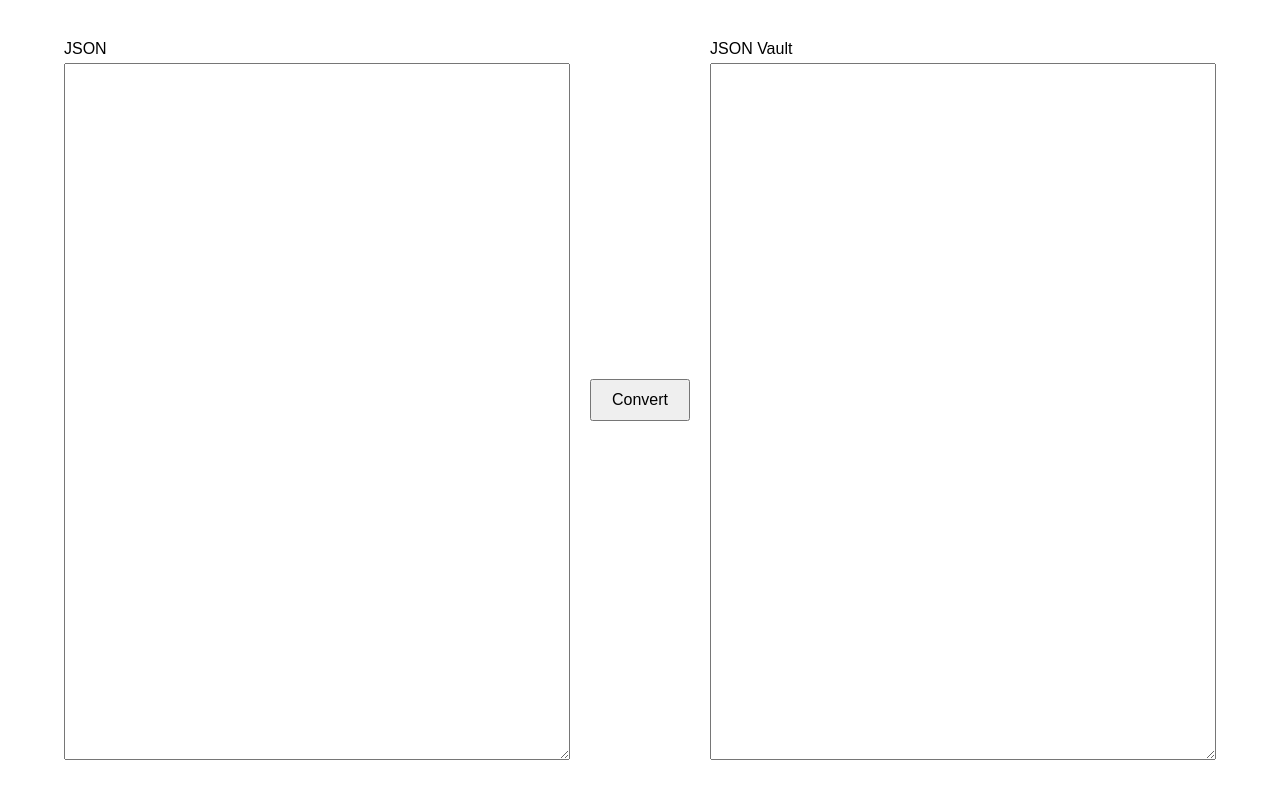
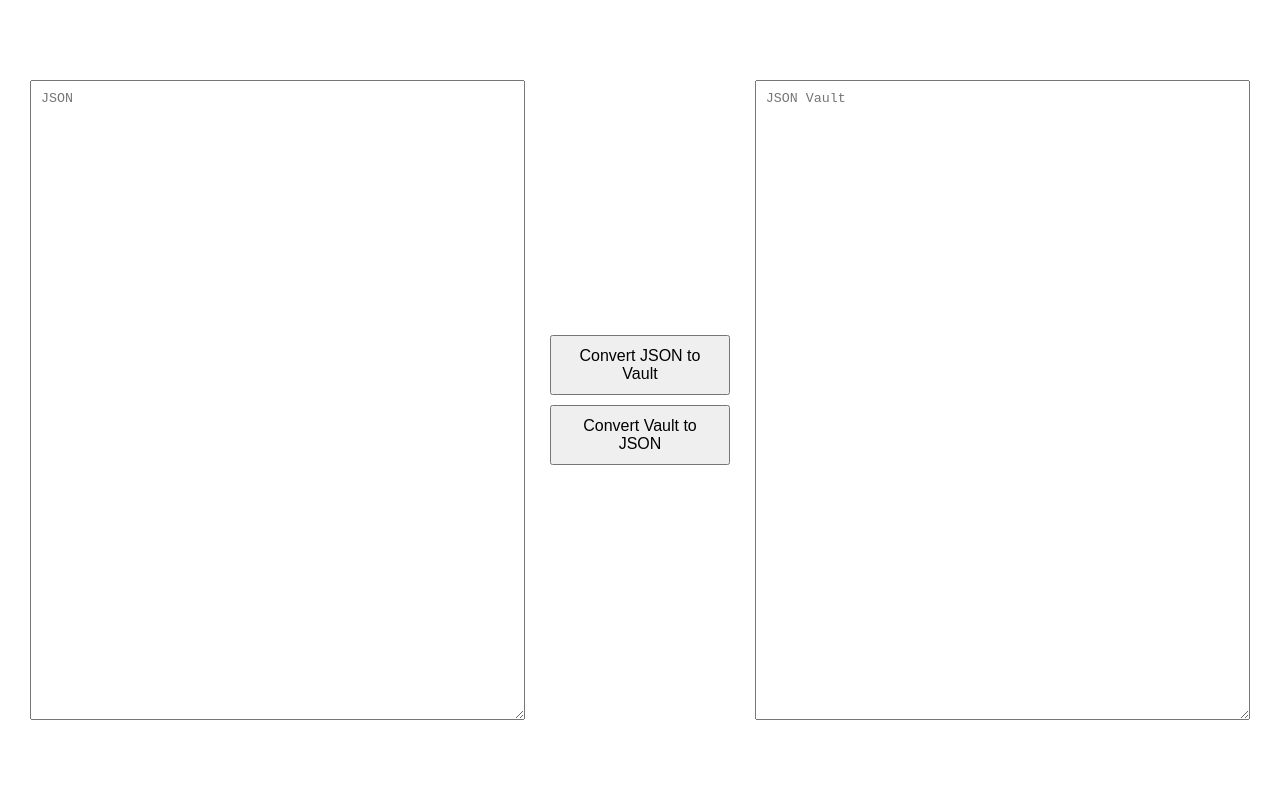
Before and after one commit to mauwahid/jsontovaultconfig, a plain HTML site: page index.html in a window 1280 px wide. Drawn offline with Linux system fonts and the light colour scheme.

Commit message:
Update index.html

```diff
--- a/index.html
+++ b/index.html
@@ -1,60 +1,83 @@
 <!DOCTYPE html>
-<html lang="en">
+<html>
 <head>
-    <meta charset="UTF-8">
-    <meta name="viewport" content="width=device-width, initial-scale=1.0">
-    <title>JSON to JSON Vault Converter</title>
+    <title>JSON Converter</title>
     <style>
         body {
+            font-family: Arial, sans-serif;
             display: flex;
             justify-content: center;
             align-items: center;
             height: 100vh;
-            font-family: Arial, sans-serif;
             margin: 0;
+            padding: 20px;
+            box-sizing: border-box;
         }
-        .container {
-            display: flex;
-            flex-direction: row;
-            gap: 20px;
-            width: 90%; /* Menggunakan 90% dari lebar browser */
-            height: 90%; /* Menggunakan 90% dari tinggi browser */
+        textarea {
+            width: 45%;
+            height: 80vh;
+            margin: 10px;
+            padding: 10px;
+            box-sizing: border-box;
         }
-        .container div {
+        .buttons {
             display: flex;
             flex-direction: column;
-            flex: 1;
-        }
-        textarea {
-            flex: 1;
-            padding: 10px;
-            font-family: monospace;
-            font-size: 14px;
+            align-items: center;
+            justify-content: center;
+            margin: 10px;
         }
         button {
-            align-self: center;
             padding: 10px 20px;
+            margin: 5px;
             font-size: 16px;
-            margin-top: auto; /* Align button to the center vertically */
-            margin-bottom: auto; /* Align button to the center vertically */
         }
-        label {
-            margin-bottom: 5px;
+        .toast {
+            visibility: hidden;
+            min-width: 250px;
+            margin-left: -125px;
+            background-color: #333;
+            color: #fff;
+            text-align: center;
+            border-radius: 2px;
+            position: fixed;
+            z-index: 1;
+            left: 50%;
+            bottom: 30px;
+            font-size: 17px;
+            padding: 10px;
+        }
+        .toast.show {
+            visibility: visible;
+            -webkit-animation: fadein 0.5s, fadeout 0.5s 2.5s;
+            animation: fadein 0.5s, fadeout 0.5s 2.5s;
+        }
+        @-webkit-keyframes fadein {
+            from {bottom: 0; opacity: 0;}
+            to {bottom: 30px; opacity: 1;}
+        }
+        @keyframes fadein {
+            from {bottom: 0; opacity: 0;}
+            to {bottom: 30px; opacity: 1;}
+        }
+        @-webkit-keyframes fadeout {
+            from {bottom: 30px; opacity: 1;}
+            to {bottom: 0; opacity: 0;}
+        }
+        @keyframes fadeout {
+            from {bottom: 30px; opacity: 1;}
+            to {bottom: 0; opacity: 0;}
         }
     </style>
 </head>
 <body>
-    <div class="container">
-        <div>
-            <label for="inputJson">JSON</label>
-            <textarea id="inputJson"></textarea>
-        </div>
-        <button onclick="convertJson()">Convert</button>
-        <div>
-            <label for="outputJson">JSON Vault</label>
-            <textarea id="outputJson" readonly></textarea>
-        </div>
+    <textarea id="inputJson" placeholder="JSON"></textarea>
+    <div class="buttons">
+        <button onclick="convertJsonToVault()">Convert JSON to Vault</button>
+        <button onclick="convertVaultToJson()">Convert Vault to JSON</button>
     </div>
+    <textarea id="outputJson" placeholder="JSON Vault"></textarea>
+    <div id="toast" class="toast">Convert successfully</div>
     <script src="script.js"></script>
 </body>
 </html>
```
